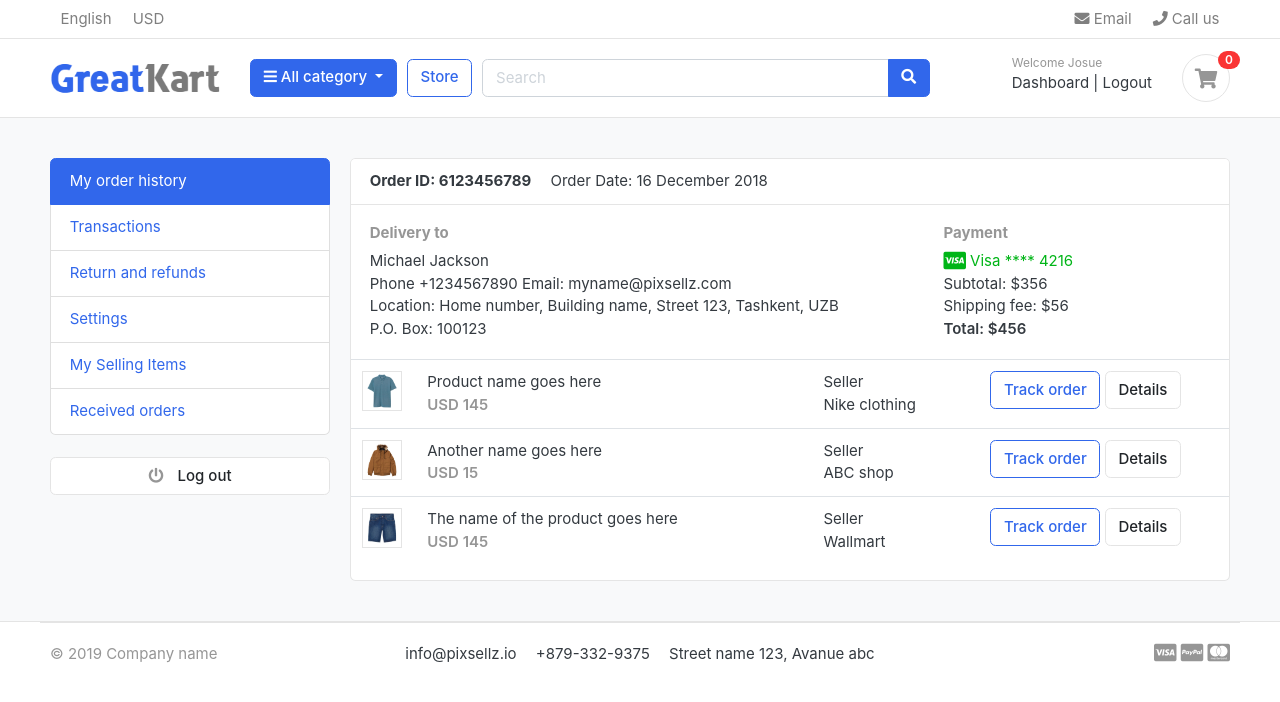
After one commit to esejosue1/e-commerce-web, a Django app: page /account/ in a window 1280 px wide. The commit adds this page. Shown: the top 702 px of the page. Run offline with Django 3.2, Linux system fonts and the light colour scheme; a user stored in the database is signed in; data comes from the database, SQL or seed files in the repository; both versions use the stored data as it was after the commit; some libraries are stand-ins or nearby versions; some web fonts are replaced.

Commit message:
Adding dashboard url whenever the user is sign in, only implemented the dashboard template for now.

```diff
--- a/accounts/urls.py
+++ b/accounts/urls.py
@@ -7,6 +7,8 @@ urlpatterns = [
     path('register/', views.register, name='register'),
     path('login/', views.login, name='login'),
     path('logout/', views.logout, name='logout'),
+    path('dashboard/', views.dashboard, name='dashboard'),
+    path('', views.dashboard, name='dashboard'),
     path('verification/<uidb64>/<token>/',
          views.verification, name='verification'),
 
--- a/accounts/views.py
+++ b/accounts/views.py
@@ -74,7 +74,7 @@ def login(request):
         if user is not None:
             print(user)
             auth.login(request, user)
-            return redirect('home')
+            return redirect('dashboard')
         else:
             messages.error(request, 'No successful login')
             return redirect('login')
@@ -109,3 +109,8 @@ def verification(request, uidb64, token):
     else:
         messages.error(request, 'Invalid verification, try again.')
         return redirect('register')
+
+
+@login_required(login_url='login')
+def dashboard(request):
+    return render(request, 'account/dashboard.html')
--- /dev/null
+++ b/templates/account/dashboard.html
@@ -0,0 +1,123 @@
+{% extends 'base.html'%} {% block content%}
+
+<!-- ========================= SECTION CONTENT ========================= -->
+<section class="section-conten padding-y bg">
+  {% include 'include/messages.html'%}
+  <div class="container">
+    <div class="row">
+      <aside class="col-md-3">
+        <!--   SIDEBAR   -->
+        <ul class="list-group">
+          <a class="list-group-item active" href="#"> My order history </a>
+          <a class="list-group-item" href="#"> Transactions </a>
+          <a class="list-group-item" href="#"> Return and refunds </a>
+          <a class="list-group-item" href="#">Settings </a>
+          <a class="list-group-item" href="#"> My Selling Items </a>
+          <a class="list-group-item" href="#"> Received orders </a>
+        </ul>
+        <br />
+        <a class="btn btn-light btn-block" href="{% url 'logout'%}">
+          <i class="fa fa-power-off"></i> <span class="text">Log out</span>
+        </a>
+        <!--   SIDEBAR .//END   -->
+      </aside>
+      <main class="col-md-9">
+        <article class="card">
+          <header class="card-header">
+            <strong class="d-inline-block mr-3">Order ID: 6123456789</strong>
+            <span>Order Date: 16 December 2018</span>
+          </header>
+          <div class="card-body">
+            <div class="row">
+              <div class="col-md-8">
+                <h6 class="text-muted">Delivery to</h6>
+                <p>
+                  Michael Jackson <br />
+                  Phone +1234567890 Email: myname@pixsellz.com <br />
+                  Location: Home number, Building name, Street 123, Tashkent,
+                  UZB <br />
+                  P.O. Box: 100123
+                </p>
+              </div>
+              <div class="col-md-4">
+                <h6 class="text-muted">Payment</h6>
+                <span class="text-success">
+                  <i class="fab fa-lg fa-cc-visa"></i>
+                  Visa **** 4216
+                </span>
+                <p>
+                  Subtotal: $356 <br />
+                  Shipping fee: $56 <br />
+                  <span class="b">Total: $456 </span>
+                </p>
+              </div>
+            </div>
+            <!-- row.// -->
+          </div>
+          <!-- card-body .// -->
+          <div class="table-responsive">
+            <table class="table table-hover">
+              <tr>
+                <td width="65">
+                  <img src="../images/items/1.jpg" class="img-xs border" />
+                </td>
+                <td>
+                  <p class="title mb-0">Product name goes here</p>
+                  <var class="price text-muted">USD 145</var>
+                </td>
+                <td>
+                  Seller <br />
+                  Nike clothing
+                </td>
+                <td width="250">
+                  <a href="#" class="btn btn-outline-primary">Track order</a>
+                  <a href="#" class="btn btn-light"> Details </a>
+                </td>
+              </tr>
+              <tr>
+                <td>
+                  <img src="../images/items/2.jpg" class="img-xs border" />
+                </td>
+                <td>
+                  <p class="title mb-0">Another name goes here</p>
+                  <var class="price text-muted">USD 15</var>
+                </td>
+                <td>
+                  Seller <br />
+                  ABC shop
+                </td>
+                <td>
+                  <a href="#" class="btn btn-outline-primary">Track order</a>
+                  <a href="#" class="btn btn-light"> Details </a>
+                </td>
+              </tr>
+              <tr>
+                <td>
+                  <img src="../images/items/3.jpg" class="img-xs border" />
+                </td>
+                <td>
+                  <p class="title mb-0">The name of the product goes here</p>
+                  <var class="price text-muted">USD 145</var>
+                </td>
+                <td>
+                  Seller <br />
+                  Wallmart
+                </td>
+                <td>
+                  <a href="#" class="btn btn-outline-primary">Track order</a>
+                  <a href="#" class="btn btn-light"> Details </a>
+                </td>
+              </tr>
+            </table>
+          </div>
+          <!-- table-responsive .end// -->
+        </article>
+        <!-- order-group.// -->
+      </main>
+    </div>
+    <!-- row.// -->
+  </div>
+</section>
+<!-- ========================= SECTION CONTENT END// ========================= -->
+
+{% endblock %}
--- a/templates/include/navbar.html
+++ b/templates/include/navbar.html
@@ -113,7 +113,7 @@
                 >Welcome {{user.first_name | capfirst}}</small
               >
               <div>
-                <a href="#">Dashboard</a>
+                <a href="{% url 'dashboard' %}">Dashboard</a>
                 <span class="dark-transp"> | </span>
                 <a href="{% url 'logout' %}"> Logout</a>
               </div>
```
Also changed, not shown: db.sqlite3.
